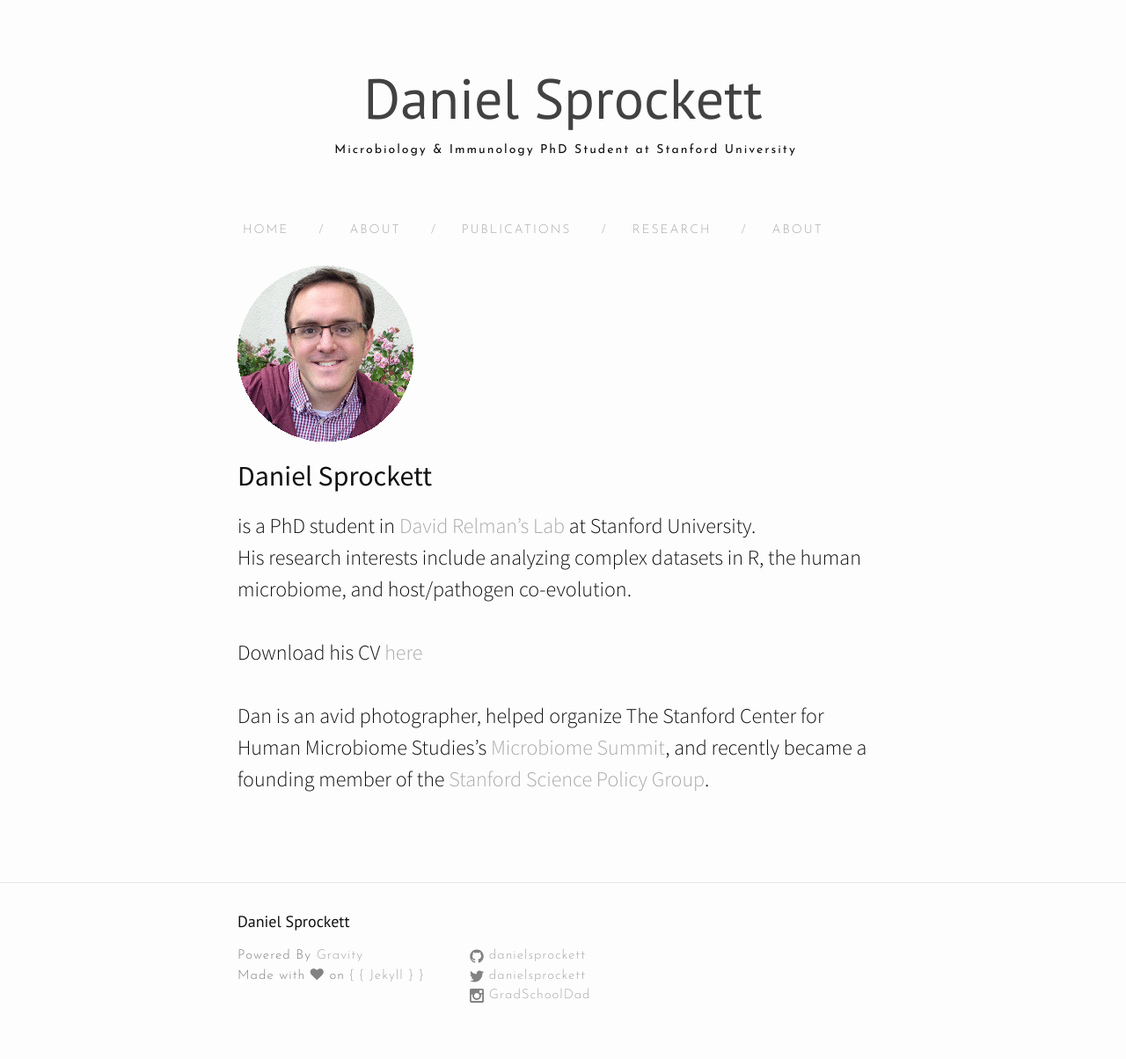
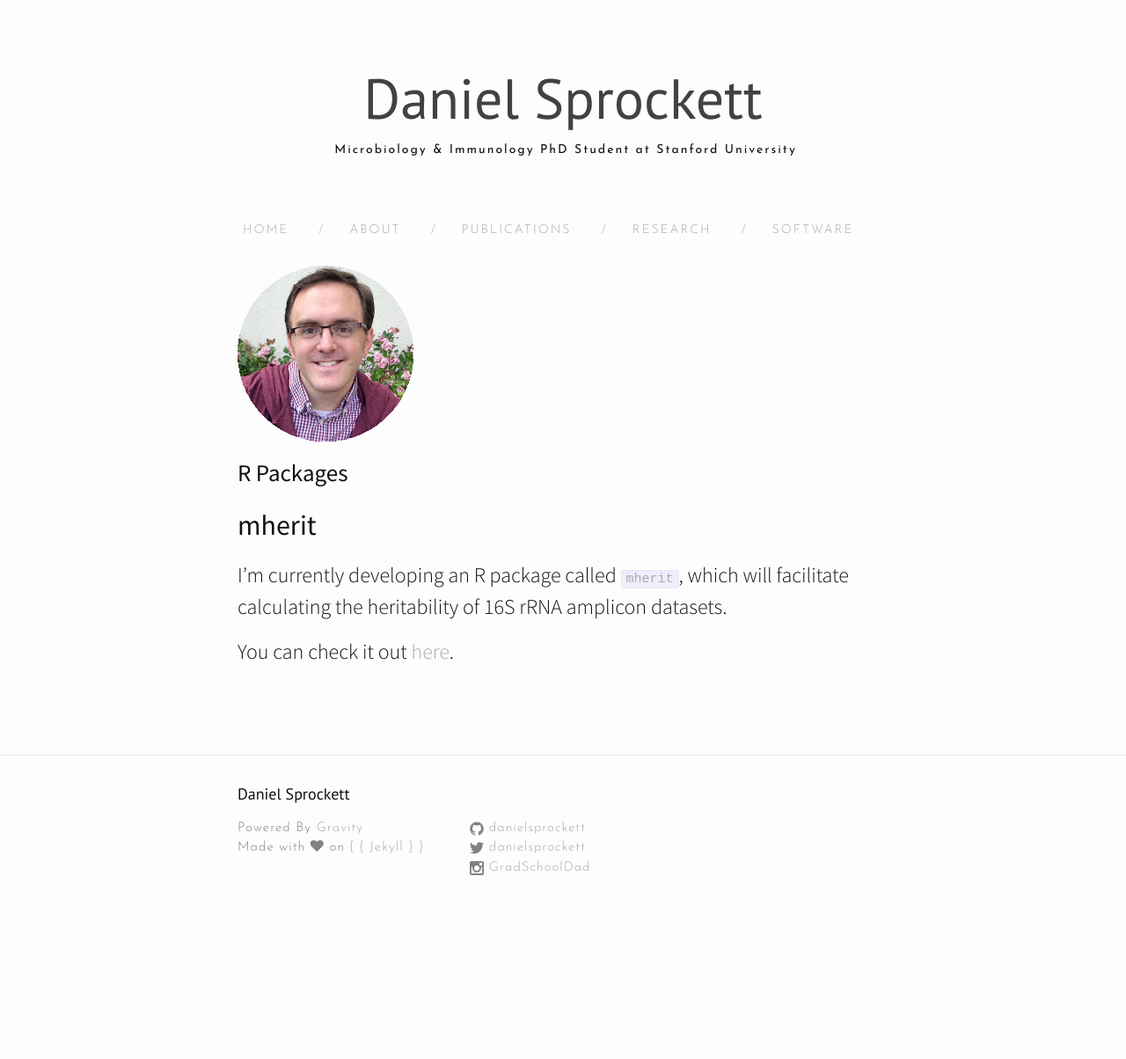
Before and after one commit to DanielSprockett/danielsprockett.github.io, a Jekyll site: the page built from software.md, in a window 1280 px wide. Shown: the whole page at 88% size. Built offline with Jekyll 4.4.1, drawn with Linux system fonts in a browser that asks for light colours; nearby versions of some CDN libraries; after the commit the page ends 1058 px from its top, so only the background shows below that.

Commit message:
update software page

```diff
--- a/software.md
+++ b/software.md
@@ -1,18 +1,16 @@
 ---
 layout: page
-title : About
+title : Software
 permalink: /about/
 ---
 
 ![Dan](/images/about_headshot.gif)
 
 
-<h2>Daniel Sprockett</h2>
-is a PhD student in [David Relman's Lab](http://med.stanford.edu/relmanlab.html) at Stanford University. <br>
-His research interests include analyzing complex datasets in R, the human microbiome, and host/pathogen co-evolution.<br>
-<br>
-Download his CV [here](/documents/Sprockett_CV_180924.pdf)<br>
-<br>
-Dan is an avid photographer,
-helped organize The Stanford Center for Human Microbiome Studies's [Microbiome Summit](https://iti.stanford.edu/center-for-human-microbiome-studies/microbiome-summit.html),
-and recently became a founding member of the [Stanford Science Policy Group](https://twitter.com/SpgStanford).
+<h1>R Packages</h1>
+
+<h2>mherit</h2>
+
+I'm currently developing an R package called [<code>mherit</code>](https://danielsprockett.github.io/mherit/), which will facilitate calculating the heritability of 16S rRNA amplicon datasets.
+
+You can check it out [here](https://danielsprockett.github.io/mherit/).
```
